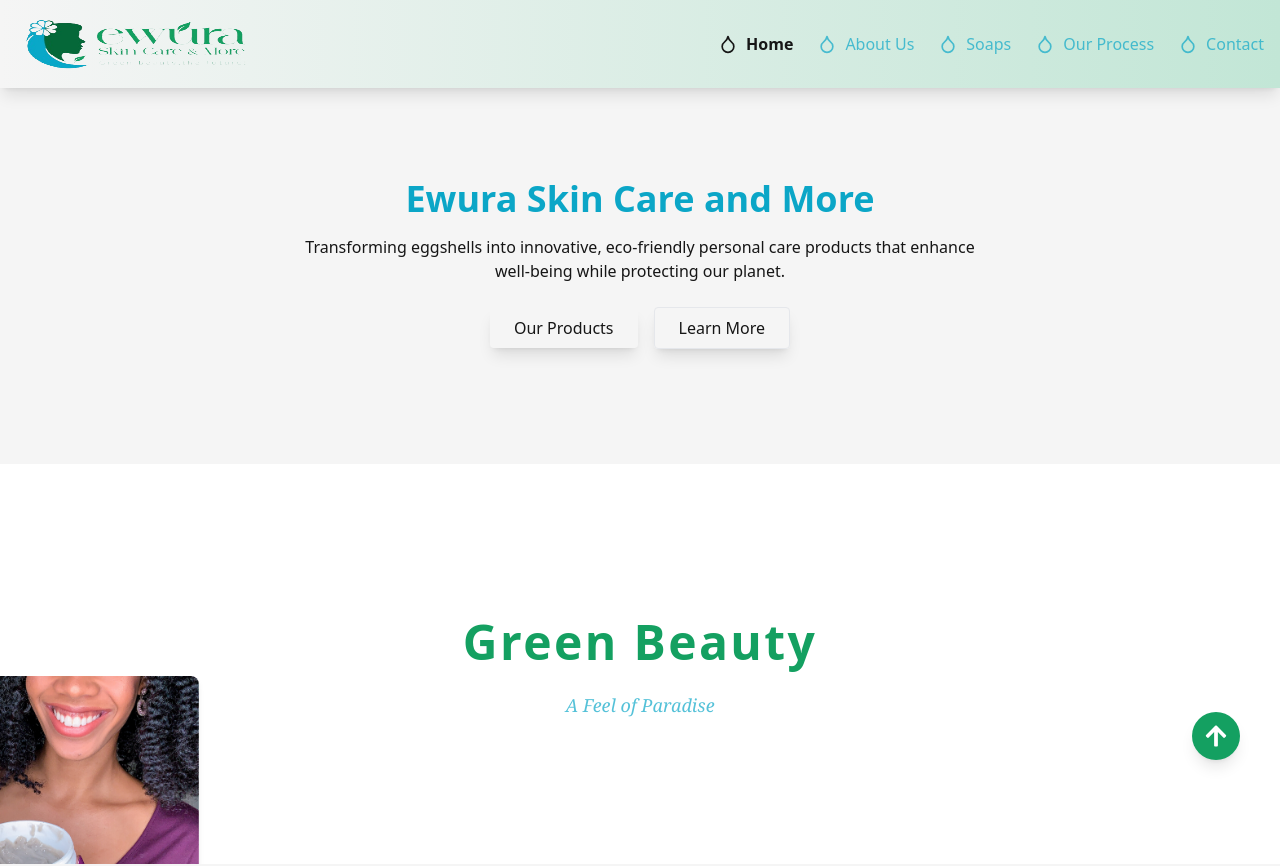
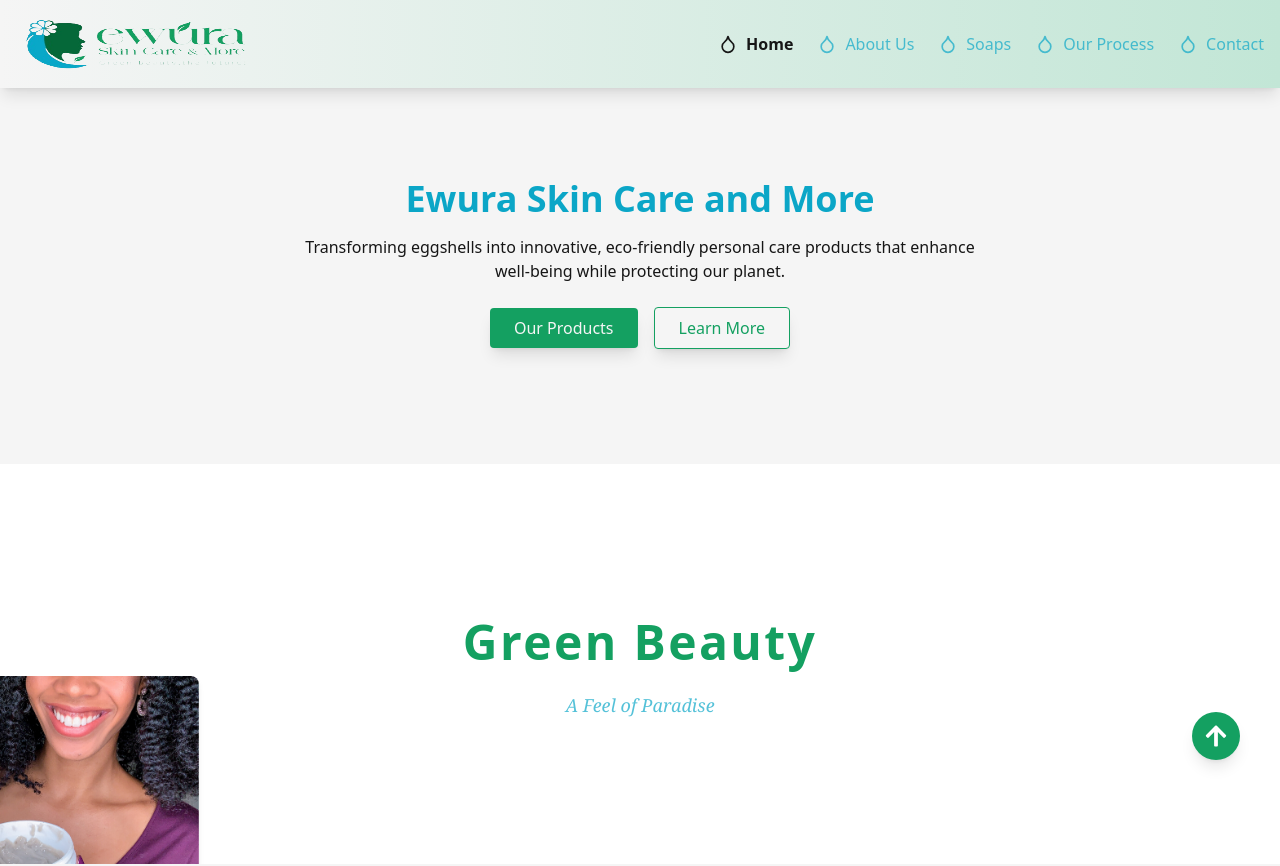
Before and after one commit to GROW-YAI/yai-love, a React (Vite) app: page / in a window 1280 px wide. Shown: the top 866 px of the page. Built offline with nearby package versions, Linux system fonts and the light colour scheme.

Commit message:
minor changes

```diff
--- a/src/App.jsx
+++ b/src/App.jsx
@@ -37,7 +37,7 @@
           {/* Scroll to Top Button */}
           <button
             onClick={scrollToTop}
-            className="fixed bottom-10 right-10 p-3 bg-primary rounded-full shadow-lg text-white hover:bg-secondary"
+            className="fixed z-50 bottom-10 right-10 p-3 bg-primary rounded-full shadow-lg text-white hover:bg-secondary"
             aria-label="Scroll to Top"
           >
             <FaArrowUp size={24} />
--- a/src/pages/landing/components/home.jsx
+++ b/src/pages/landing/components/home.jsx
@@ -23,7 +23,7 @@
           <h1 className="text-4xl font-bold text-secondary">
             Ewura Skin Care and More
           </h1>
-          <p className="text-naturalBrown mt-4 max-w-2xl mx-auto">
+          <p className="textPrimary mt-4 max-w-2xl mx-auto">
             Transforming eggshells into innovative, eco-friendly personal care products that enhance well-being while protecting our planet.
           </p>
           <div className="mt-6 space-x-4">
@@ -33,7 +33,7 @@
                   .getElementById("products")
                   .scrollIntoView({ behavior: "smooth" })
               }
-              className="bg-naturalBrown text-pureWhite px-6 py-2 rounded shadow-lg hover:bg-secondary transition"
+              className="bg-primary text-neutral px-6 py-2 rounded shadow-lg hover:bg-secondary transition"
             >
               Our Products
             </button>
@@ -43,7 +43,7 @@
                   .getElementById("about")
                   .scrollIntoView({ behavior: "smooth" })
               }
-              className="border border-naturalBrown text-naturalBrown px-6 py-2 rounded shadow-lg hover:bg-softNeutral hover:text-secondary transition"
+              className="border border-primary text-primary px-6 py-2 rounded shadow-lg hover:bg-softNeutral hover:text-secondary transition"
             >
               Learn More
             </button>
```
